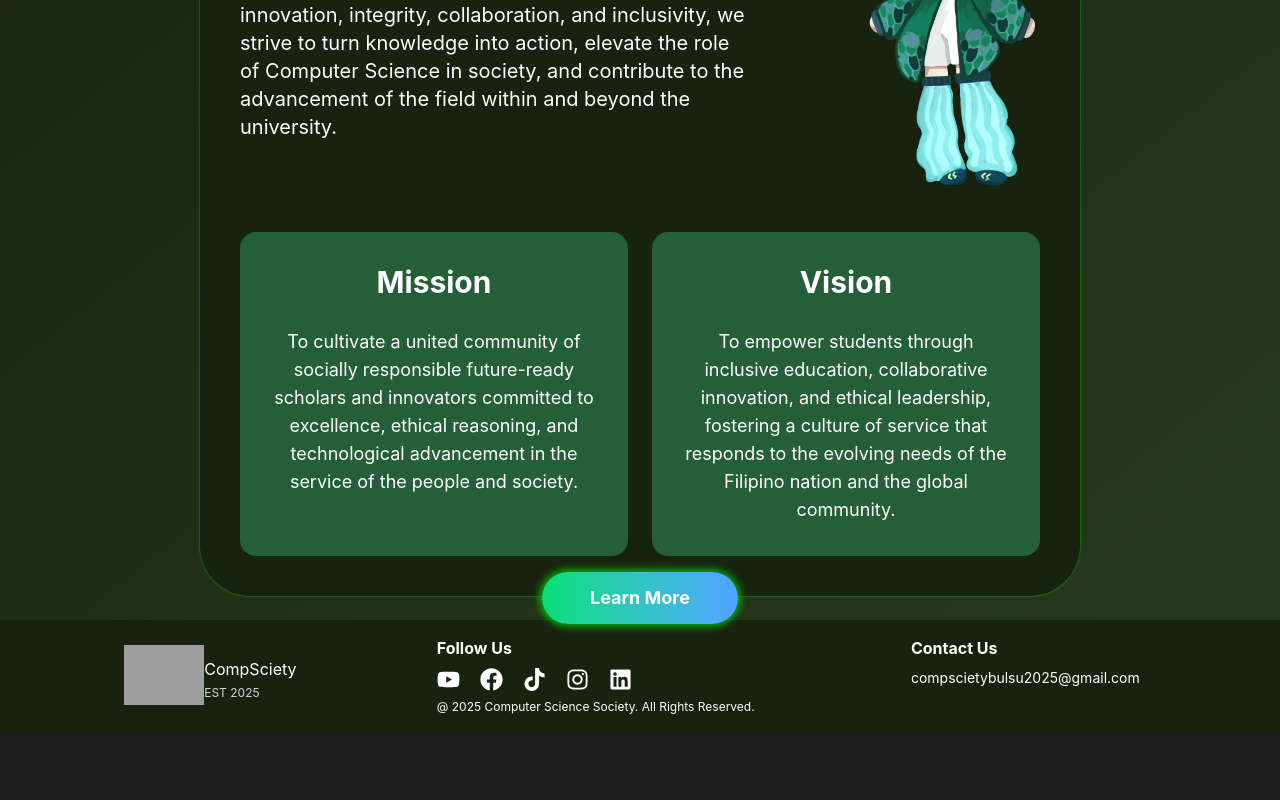
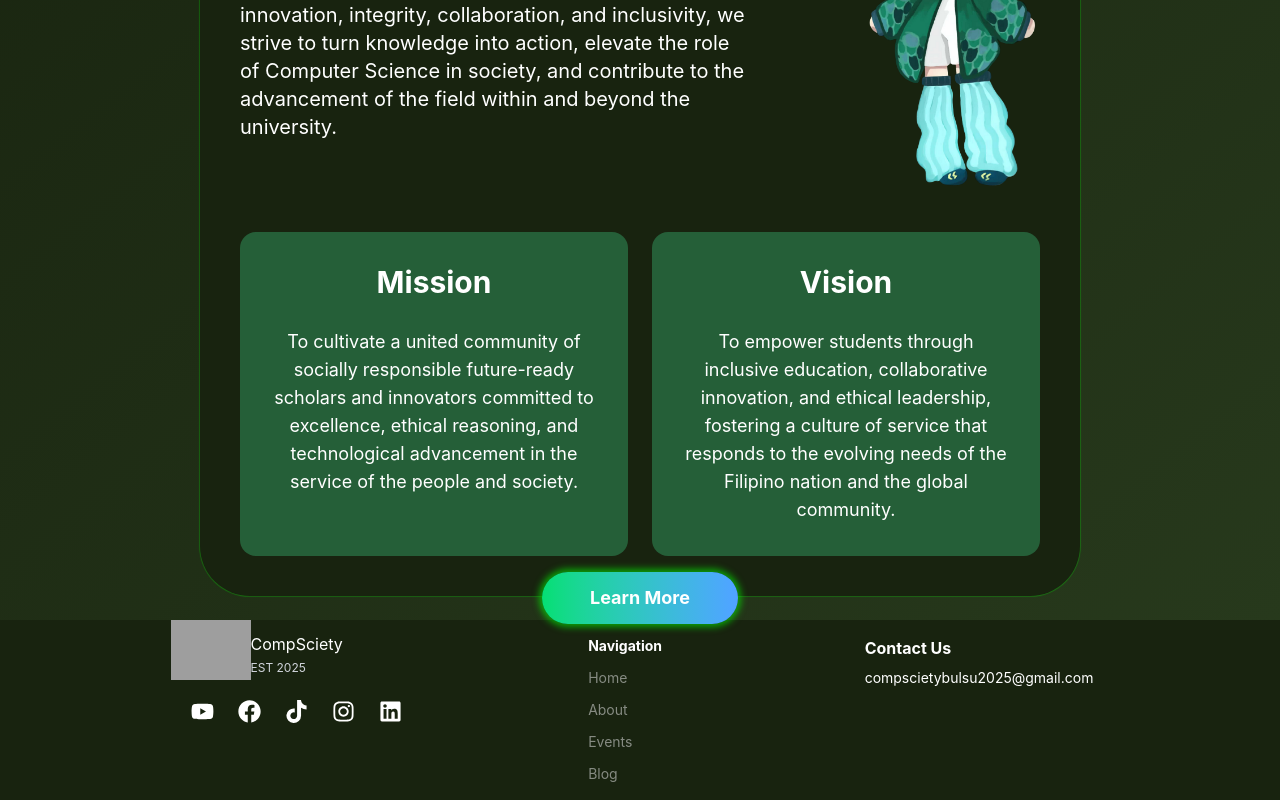
Before and after one commit to drinaissante/CompSciety, a React (Vite) app: page /CompSciety/about in a window 1280 px wide. Shown: the part 401-1201 px from the top of the page. Before the commit the page ends 1132 px from the top, so only its background shows below. Built offline with nearby package versions, Linux system fonts and the light colour scheme; no server answers; grey boxes are pictures that could not be loaded.

Commit message:
Should fix the nav issues when on the same page

```diff
--- a/src/components/NavBar.jsx
+++ b/src/components/NavBar.jsx
@@ -63,6 +63,22 @@ function NavBar() {
     }
   }, [openMenu]); // openMenu is necessary since in react, every time na may changes dito ( sa openMenu reference object ), magru-run yung nasa loob ng code.
 
+  const handleLink = (e, type, link) => {
+    e.preventDefault();
+
+    if (type === "page") {
+      if (location.pathname === link.navTo) {
+
+          window.scrollTo({ top: 0, behavior: "smooth"})
+      } else {
+          navigate(link.navTo);
+      }
+
+    } else if (type === "section") {
+      document.getElementById(link.name.toLowerCase())?.scrollIntoView({ behavior: 'smooth' });
+    }
+  }
+
   return (
     <header className="fixed w-full z-50 shadow-md text-white transition-colors">
       <div className="mx-auto flex items-center justify-between px-3 py-3">
@@ -90,20 +106,7 @@ function NavBar() {
         <nav className="hidden lg:flex gap-25 text-sm font-bold bg-[#18230F] border border-[#255F38] rounded-full px-8 py-5 lg:px-25">
           {navLinks.map((link, index) => (
             <a key={index} className="hover:text-[#5e936c] transition cursor-pointer" target="_blank" rel="noopener noreferrer"
-              onClick={(event) => {
-                event.preventDefault();
-
-                if (link.type === "page") {
-                  if (link.name === "Home") {
-                    // check if on home page already
-                    if (location.pathname === "/")
-                      document.getElementById(link.name.toLowerCase())?.scrollIntoView({ behavior: 'smooth' });
-                  }
-                  navigate(link.navTo);
-                } else if (link.type === "section") {
-                  document.getElementById(link.name.toLowerCase())?.scrollIntoView({ behavior: 'smooth' });
-                }
-              }}>
+              onClick={(event) => handleLink(event, link.type, link)}>
                 {link.name}
             </a>
           ))}
--- a/src/components/pages/home/sections/Footer.jsx
+++ b/src/components/pages/home/sections/Footer.jsx
@@ -1,12 +1,25 @@
+import { Link, useLocation } from "react-router-dom";
+
 import logo from "@assets/CompSciety.png"
 
 import { FaFacebook, FaInstagram, FaLinkedin, FaYoutube, FaTiktok } from "react-icons/fa";
 
 function Footer() {
+    const location = useLocation();
+
+    const handleLink = (e, link) => {
+        if (location.pathname === link) {
+            e.preventDefault();
+
+            window.scrollTo({ top: 0, behavior: "smooth"})
+        }
+    }
+
     return (
     <div className="flex flex-col lg:flex-row bg-[#18230F] text-white justify-evenly">
 
-        {/* logo */}
+        {/* logo & social media*/}
+        <div>
             <div className="flex items-center">
                 <img src={logo} width="80px" />
 
@@ -20,11 +33,7 @@ function Footer() {
                 </div>
             </div>
 
-        {/* social media */}
-        <div className="flex flex-col p-4 gap-2">
-            <span className="font-bold">Follow Us</span>
-
-            <div className="flex gap-5">
+            <div className="flex gap-6 mt-5 mb-5 ml-5">
                 <a href="https://www.youtube.com/@ComputerScienceSociety-BulSU" target="_blank" rel="noopener noreferrer">
                     <FaYoutube size={23}/>
                 </a>
@@ -47,10 +56,40 @@ function Footer() {
                     <FaLinkedin size={23}/>
                 </a>
             </div>
+        </div>
 
-            <span className="text-xs">
-                @ 2025 Computer Science Society. All Rights Reserved.
+        {/* navigation */}
+        <div className="flex flex-col p-4 gap-2">
+            <span className="text-sm font-bold ">
+                Navigation
             </span>
+
+            <ul className="flex flex-col gap-3 mt-1 [&_li]:text-gray-100/50 [&_li]:hover:text-white text-sm">
+                <li>
+                    <Link
+                        to="/"
+                        onClick={(e) => handleLink(e, "/")}> Home
+                    </Link>
+                </li>
+                <li>
+                    <Link
+                        to="/about"
+                        onClick={(e) => handleLink(e, "/about")}> About
+                    </Link>
+                </li>
+                <li>
+                    <Link
+                        to="/events"
+                        onClick={(e) => handleLink(e, "/events")}> Events
+                    </Link>
+                </li>
+                <li>
+                    <Link
+                        to="/blogs"
+                        onClick={(e) => handleLink(e, "/blogs")}> Blog
+                    </Link>
+                </li>
+            </ul>
         </div>
 
         {/* contact */}
```
Lines whose indentation alone changed are shown as unchanged.
